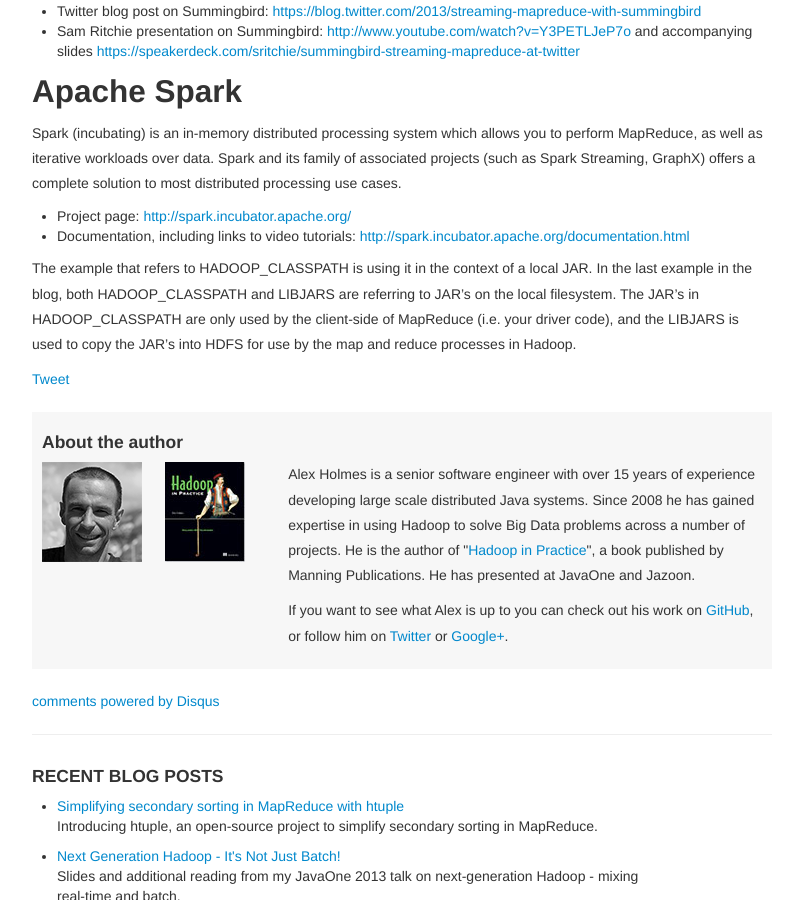
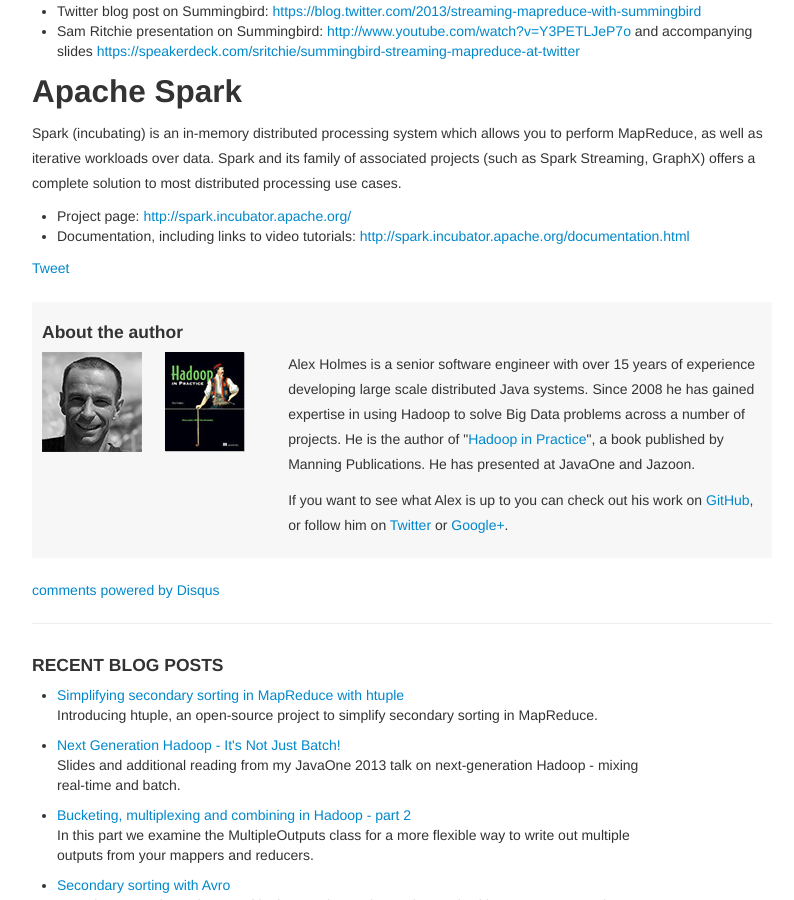
Before and after one commit to alexholmes/blog, a Jekyll site: the page built from _posts/2013-09-25-javaone-2013-nextgen-hadoop.markdown, in a window 1280 px wide and 900 px high, scrolled down 4708 px. Shown: the whole window, without its empty margins (238-1032 px from the left). Built offline with Jekyll 4.4.1, drawn with Linux system fonts in a browser that asks for light colours; nearby versions of some CDN libraries; library files that are not in the unit come from our copies; a script that is not in the unit is left out; comment, search, counter and statistics services are not loaded.

Commit message:
removed text creep!

```diff
--- a/_posts/2013-09-25-javaone-2013-nextgen-hadoop.markdown
+++ b/_posts/2013-09-25-javaone-2013-nextgen-hadoop.markdown
@@ -209,7 +209,3 @@
 
 * Project page: [http://spark.incubator.apache.org/](http://spark.incubator.apache.org/)
 * Documentation, including links to video tutorials: [http://spark.incubator.apache.org/documentation.html](http://spark.incubator.apache.org/documentation.html)
-
-
-
-The example that refers to HADOOP_CLASSPATH is using it in the context of a local JAR. In the last example in the blog, both HADOOP_CLASSPATH and LIBJARS are referring to JAR's on the local filesystem. The JAR's in HADOOP_CLASSPATH are only used by the client-side of MapReduce (i.e. your driver code), and the LIBJARS is used to copy the JAR's into HDFS for use by the map and reduce processes in Hadoop.
```
